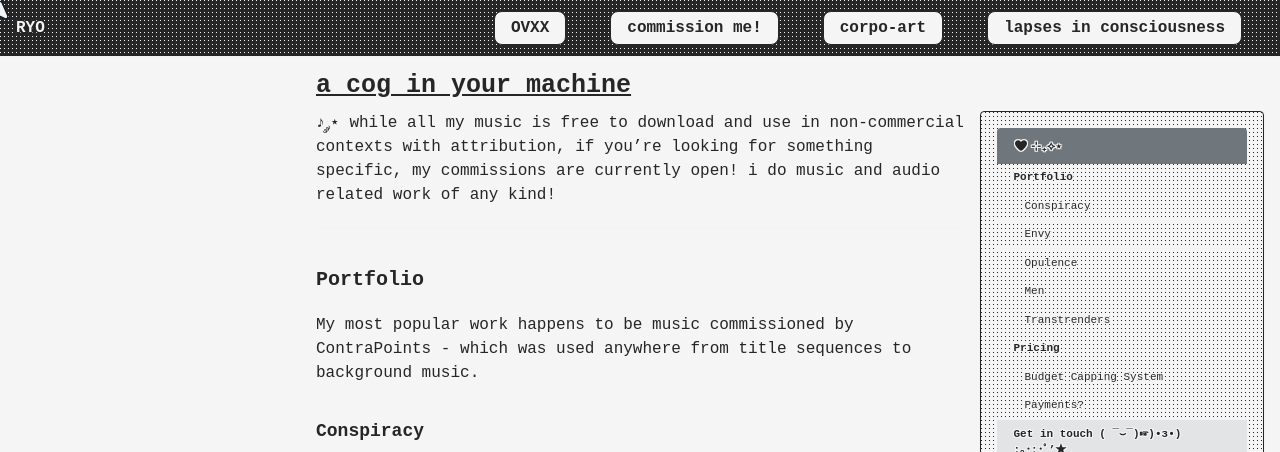
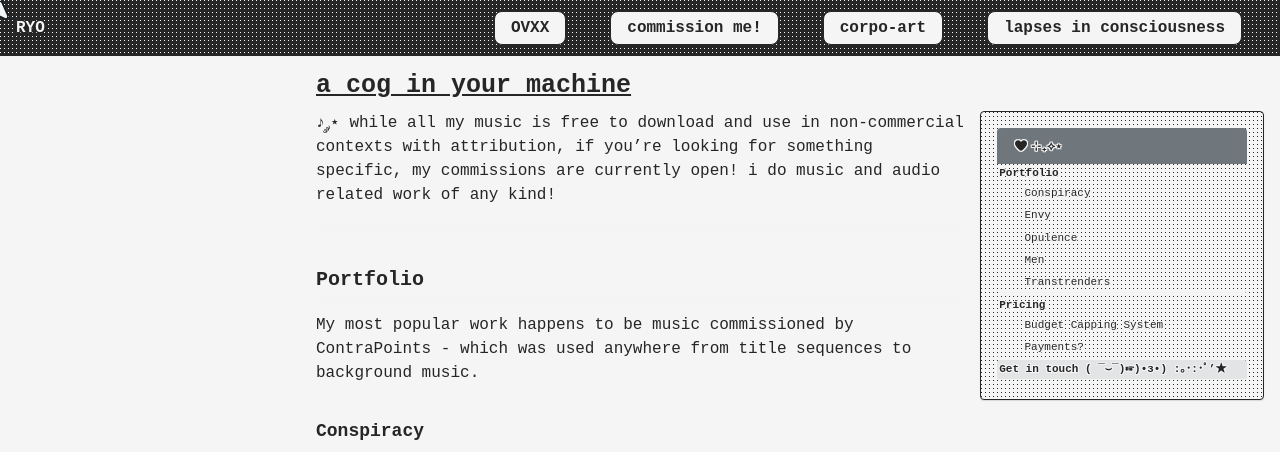
Before and after one commit to cryotato/cryotato.github.io, a Jekyll site: the page built from _pages/commissions.md, in a window 1280 px wide. Shown: the top 452 px of the page. Built offline with Jekyll 4.4.1, drawn with Linux system fonts in a browser that asks for light colours; cached includes are drawn as plain includes; grey boxes are pictures that could not be loaded.

Commit message:
Update main.scss

```diff
--- a/assets/css/main.scss
+++ b/assets/css/main.scss
@@ -232,31 +232,60 @@ p code, li code, h1 code, h2 code, h3 code, h4 code, h5 code, h6 code {
 /* ==========================================================================
    Table of Contents (TOC) Styles
    ========================================================================== */
+
+/* Style the main container (.toc or nav.toc) */
 .toc {
-  font-family: monospace; // <<< CHANGED font stack
-  background: var(--bg-1);
-  border: var(--border-standard); // Uses the new 1px border
-  padding: 1em;
+  font-family: monospace;
+  background: var(--bg-1);           // Apply dithered background HERE
+  border: var(--border-standard);    // Apply border HERE
+  padding: 1em;                      // ADD PADDING HERE - This is crucial
+  margin-bottom: 1.5em; // Add some space below the TOC block
+
+  /* Default text color/shadow for items inside (can be overridden) */
   color: var(--dark) !important;
   text-shadow: var(--l-shadow) !important;
 }
 
-/* Specific elements within TOC */
-.toc__menu,
-.toc__title,
-.toc li,
-.toc a {
-  font-family: monospace; // <<< CHANGED font stack
-  color: var(--dark) !important;
-  text-shadow: var(--l-shadow) !important;
+/* Style the TOC Title */
+.toc__title {
+  font-family: monospace; // Ensure font
+  color: var(--dark) !important; // Ensure color
+  text-shadow: var(--l-shadow) !important; // Ensure shadow
+  margin-top: 0; // Remove potential default top margin
+  margin-bottom: 0.75em; // Space below title, before list
+  font-size: 1.1em; // Make title slightly larger? (Optional)
+  font-weight: bold; // Make title bold? (Optional)
+  background: transparent; // Ensure title element itself has no background
 }
 
-/* Specific hover for TOC links */
-.toc a {
-   text-decoration: none;
-   &:hover {
-       background: var(--bg-2);
-   }
+/* Style the menu list container (ul) */
+.toc__menu {
+  margin: 0; // Reset default margins
+  padding: 0; // Reset default padding
+  list-style: none; // Remove default bullets
+  background: transparent; // Ensure list element itself has no background
+}
+
+/* Style individual list items (li) */
+.toc__menu li {
+   margin-bottom: 0.25em; // Add small space between items
+}
+
+
+/* Style the links within the TOC */
+.toc__menu a {
+  font-family: monospace; // Ensure font
+  color: var(--dark) !important; // Ensure color
+  text-shadow: var(--l-shadow) !important; // Ensure shadow
+  text-decoration: none; // Remove underlines?
+  display: block; // Make link take full width of list item for easier hover/click
+  padding: 0.1em 0.2em; // Small padding on links for hover effect visibility
+  border-radius: 3px; // Slightly rounded hover? (Optional)
+
+  &:hover {
+     background: var(--bg-2); // Apply darker dither background ON THE LINK on hover
+     // text-shadow: ... // Change shadow if needed on hover
+  }
 }
 
 /* ==========================================================================
```
